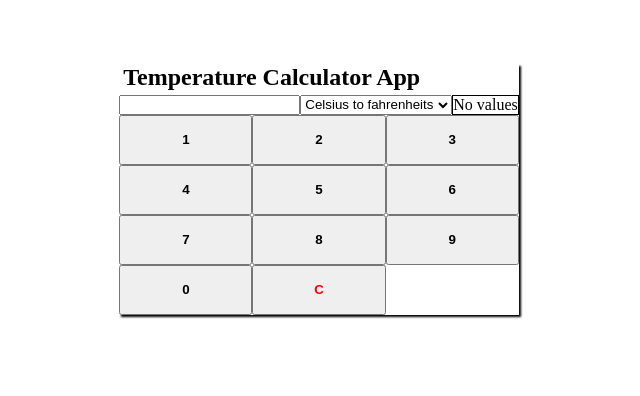
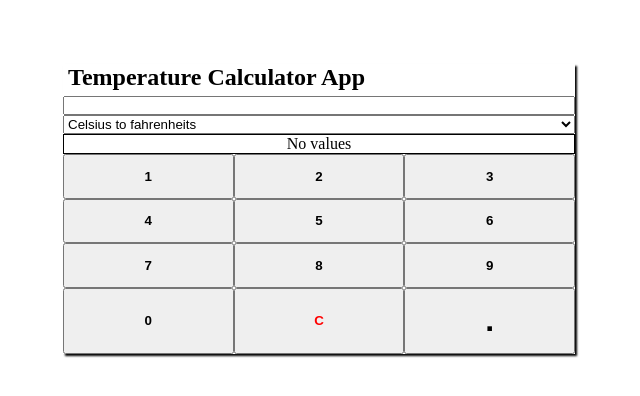
Before and after one commit to Heliosoto1987/calculatorApp, a React (Create React App) app: page / in a window 1280 px wide. Shown: the top 396 px of the page, without its empty margins (321-961 px from the left). Built offline with nearby package versions, Linux system fonts and the light colour scheme.

Commit message:
format documents

```diff
--- a/src/components/CalculatorComponets/CalculatorButtons.jsx
+++ b/src/components/CalculatorComponets/CalculatorButtons.jsx
@@ -1,22 +1,22 @@
 //vendor
-import React from 'react';
+import React from "react";
 //styles
-import '../../styles/calculatorButtons.scss'
+import "../../styles/calculatorButtons.scss";
 //propTypes
-import PropTypes from 'prop-types'
+import PropTypes from "prop-types";
 
-export const CalculatorButtons = ({ value, handLeButtonPress }) => {
+export const CalculatorButtons = ({ value, handleButtonPress }) => {
   return (
-      <button
+    <button
       className="calculatorButtons"
-      onClick={ handLeButtonPress }
-      value={ value }
-      >
-      { value }
-      </button>
-  )
-}
+      onClick={handleButtonPress}
+      value={value}
+    >
+      {value}
+    </button>
+  );
+};
 
 CalculatorButtons.propTypes = {
-  handLeButtonPress: PropTypes.func.isRequired,
-}
+  handleButtonPress: PropTypes.func.isRequired,
+};
--- a/src/components/CalculatorComponets/CalculatorInput.jsx
+++ b/src/components/CalculatorComponets/CalculatorInput.jsx
@@ -1,21 +1,20 @@
 //vendor
-import React from 'react';
+import React from "react";
 //PropTypes
-import PropTypes from 'prop-types';
+import PropTypes from "prop-types";
 
-export const CalculatorInput = ({ inputState, handLeInputChange }) => {
-    return (
-        <input
-        value={ inputState }
-        type="text"
-        onChange={ handLeInputChange }
-        className="calculatorInput"
-        >
-        </input>
-    )
-}
+export const CalculatorInput = ({ inputState, handleInputChange }) => {
+  return (
+    <input
+      value={inputState}
+      type="text"
+      onChange={handleInputChange}
+      className="calculatorInput"
+    ></input>
+  );
+};
 
 CalculatorInput.propTypes = {
-    handLeInputChange: PropTypes.func.isRequired,
-    inputState: PropTypes.string.isRequired,
-  }
+  handleInputChange: PropTypes.func.isRequired,
+  inputState: PropTypes.string.isRequired,
+};
--- a/src/components/CalculatorComponets/CalculatorOptions.jsx
+++ b/src/components/CalculatorComponets/CalculatorOptions.jsx
@@ -1,23 +1,21 @@
 //vendor
-import React from 'react';
+import React from "react";
 //globalVariables
-import { typesOfTemperatures } from '../../globalVariables/typesOfTemperatures';
+import { typesOfTemperatures } from "../../globalVariables/typesOfTemperatures";
 //PropTypes
-import PropTypes from 'prop-types';
+import PropTypes from "prop-types";
 
-const {temperature1, temperature2} = typesOfTemperatures
+const { temperature1, temperature2 } = typesOfTemperatures;
 
-export const CalculatorOptions = ({ handLeOptionsChange }) => {
+export const CalculatorOptions = ({ handleOptionsChange }) => {
   return (
-    <select
-    className="calculatorOptions"
-    onClick={ handLeOptionsChange }>
-      <option value={ temperature1 }>Celsius to fahrenheits</option>
-      <option value={ temperature2 }>Fahrenheits to celsius</option>
+    <select className="calculatorOptions" onClick={handleOptionsChange}>
+      <option value={temperature1}>Celsius to fahrenheits</option>
+      <option value={temperature2}>Fahrenheits to celsius</option>
     </select>
-  )
-}
+  );
+};
 
 CalculatorOptions.propTypes = {
-  handLeOptionsChange: PropTypes.func.isRequired,
-}
+  handleOptionsChange: PropTypes.func.isRequired,
+};
--- a/src/components/CalculatorScreen.jsx
+++ b/src/components/CalculatorScreen.jsx
@@ -1,46 +1,46 @@
 //vendor
-import React, { useEffect, useState } from 'react';
+import React, { useEffect, useState } from "react";
 //componets
-import { CalculatorInput } from './CalculatorComponets/CalculatorInput';
-import { CalculatorButtons } from './CalculatorComponets/CalculatorButtons';
-import { CalculatorOptions } from './CalculatorComponets/CalculatorOptions';
+import { CalculatorInput } from "./CalculatorComponets/CalculatorInput";
+import { CalculatorButtons } from "./CalculatorComponets/CalculatorButtons";
+import { CalculatorOptions } from "./CalculatorComponets/CalculatorOptions";
 //utils
-import { celsiusToFahrenheit, fahrenheitToCelsius } from '../utils/utils'
+import { celsiusToFahrenheit, fahrenheitToCelsius } from "../utils/utils";
 //styles
-import '../styles/calculatorScreen.scss';
+import "../styles/calculatorScreen.scss";
 //globalVariables
-import { typesOfTemperatures } from '../globalVariables/typesOfTemperatures';
-const arrayButtons = [1,2,3,4,5,6,7,8,9,0];
+import { typesOfTemperatures } from "../globalVariables/typesOfTemperatures";
+const arrayButtons = [1, 2, 3, 4, 5, 6, 7, 8, 9, 0];
 
 export const CalculatorScreen = () => {
-  const {temperature1} = typesOfTemperatures;
-  const [inputState, setInputState] = useState('');
+  const { temperature1 } = typesOfTemperatures;
+  const [inputState, setInputState] = useState("");
   const [initialTemp, setInitialTemp] = useState(temperature1);
   const [result, setResult] = useState(0);
 
   useEffect(() => {
-  if (initialTemp === temperature1 ){
-  setResult(celsiusToFahrenheit( inputState ));
-  }else{
-  setResult(fahrenheitToCelsius( inputState ));
+    if (initialTemp === temperature1) {
+      setResult(celsiusToFahrenheit(inputState));
+    } else {
+      setResult(fahrenheitToCelsius(inputState));
     }
   }, [initialTemp, inputState, temperature1]);
 
   useEffect(() => {
-    if(result === 'NaN'){
-      setResult('Cannot be calculated');
+    if (result === "NaN") {
+      setResult("Cannot be calculated");
     }
   }, [result]);
 
-  const handLeButtonPress = ({ target }) => {
+  const handleButtonPress = ({ target }) => {
     setInputState(inputState + target.value);
-  }
-  const handLeOptionsChange = ({ target }) => {
+  };
+  const handleOptionsChange = ({ target }) => {
     setInitialTemp(target.value);
-  }
-  const handLeInputChange = ({ target }) => {
-    setInputState((target.value));
-  }
+  };
+  const handleInputChange = ({ target }) => {
+    setInputState(target.value);
+  };
 
   return (
     <main className="calculator">
@@ -48,28 +48,31 @@ export const CalculatorScreen = () => {
         <h2 className="container__title">Temperature Calculator App</h2>
         <div className="container__size">
           <CalculatorInput
-        inputState={ inputState }
-        setInputState={ setInputState }
-        handLeInputChange={ handLeInputChange }
+            inputState={inputState}
+            setInputState={setInputState}
+            handleInputChange={handleInputChange}
           />
-        <CalculatorOptions
-        handLeOptionsChange={ handLeOptionsChange }
-        />
-        <div className="calculatorPrint__result">{ result }</div>
+          <CalculatorOptions handleOptionsChange={handleOptionsChange} />
+          <div className="calculatorPrint__result">{result}</div>
         </div>
         <div className="container__buttons">
-        {
-        arrayButtons.map( i =>
+          {arrayButtons.map((i) => (
             <CalculatorButtons
-        handLeButtonPress={ handLeButtonPress }
-        value={ i + 0 }
-        key={ `button${i + 0}` } />)
-        }
+              handleButtonPress={handleButtonPress}
+              value={i + 0}
+              key={`button${i + 0}`}
+            />
+          ))}
           <CalculatorButtons
-        handLeButtonPress={() => setInputState(0)}
-        value={ 'C' } />
+            handleButtonPress={() => setInputState(0)}
+            value={"C"}
+          />
+          <CalculatorButtons
+            handleButtonPress={handleButtonPress}
+            value={"."}
+          />
         </div>
       </div>
     </main>
-  )
-}
+  );
+};
--- a/src/globalVariables/typesOfTemperatures.js
+++ b/src/globalVariables/typesOfTemperatures.js
@@ -1,4 +1,4 @@
 export const typesOfTemperatures = {
-    temperature1: 'celsius',
-    temperature2: 'fahrenheits'
-}
+  temperature1: "celsius",
+  temperature2: "fahrenheits",
+};
--- a/src/styles/calculatorButtons.scss
+++ b/src/styles/calculatorButtons.scss
@@ -1,7 +1,13 @@
-.calculatorButtons{
-    font-weight: bold;
+.calculatorButtons {
+  font-weight: bold;
 }
 
-.calculatorButtons:last-child{
-    color: red;
+.calculatorButtons:nth-child(11) {
+  color: red;
 }
+.calculatorButtons:nth-child(12) {
+  font-size: 2rem;
+  display: flex;
+  align-items: center;
+  justify-content: center;
+}
--- a/src/styles/calculatorScreen.scss
+++ b/src/styles/calculatorScreen.scss
@@ -1,4 +1,4 @@
-.calculator{
+.calculator {
   display: flex;
   justify-content: center;
 }
@@ -6,52 +6,51 @@
 .calculator__container {
   margin-top: 5%;
   box-shadow: black 2px 2px 2px;
+  width: 40vw;
 }
 
-.container__title{
+.container__title {
   margin-bottom: 1%;
   padding-left: 1%;
 }
 
-.container__size{
+.container__size {
   display: flex;
+  flex-direction: column;
   height: min-content;
   text-align: center;
 }
-.container__buttons{
+.container__buttons {
   display: grid;
   grid-template-columns: 1fr 1fr 1fr;
   min-height: 25vh;
 }
 
-.calculatorPrint__result{
-    align-self: center;
+.calculatorPrint__result {
   border: 1px solid black;
 }
 
-@media (max-width: 450px){
+@media (max-width: 500px) {
   .calculator__container {
     margin-top: 50px;
     width: 250px;
   }
 
-    .container__size{
+  .container__size {
     display: flex;
     flex-direction: column;
     width: 250px;
   }
-    .calculatorPrint__result{
+  .calculatorPrint__result {
     text-align: center;
-        width: 100%;
   }
 }
 
-@media (min-width: 1500px){
+@media (min-width: 1500px) {
   .calculator__container {
     margin-top: 100px;
   }
-    .container__size{
+  .container__size {
     font-size: 2rem;
   }
-
 }
--- a/src/utils/utils.js
+++ b/src/utils/utils.js
@@ -1,19 +1,19 @@
 export const fahrenheitToCelsius = (unit) => {
-    let fahrenheitToC;
-    if(unit === ''){
-    fahrenheitToC = 'No values'
-    }else{
-    fahrenheitToC = ((unit - 32) * 5/9 ).toFixed(1);
-    }
-    return fahrenheitToC
-}
+  let fahrenheitToC;
+  if (unit === "") {
+    fahrenheitToC = "No values";
+  } else {
+    fahrenheitToC = (((unit - 32) * 5) / 9).toFixed(1);
+  }
+  return fahrenheitToC;
+};
 
 export const celsiusToFahrenheit = (unit) => {
-    let celsiusToF;
-    if(unit === ''){
-    celsiusToF = 'No values'
-    }else{
-    celsiusToF = ((unit * 9/5) + 32).toFixed(1);
-    }
-    return celsiusToF
+  let celsiusToF;
+  if (unit === "") {
+    celsiusToF = "No values";
+  } else {
+    celsiusToF = ((unit * 9) / 5 + 32).toFixed(1);
   }
+  return celsiusToF;
+};
```
Also changed, not shown: 10 other files (tests, documents, lock files or other folders). Lines whose indentation alone changed are shown as unchanged.
